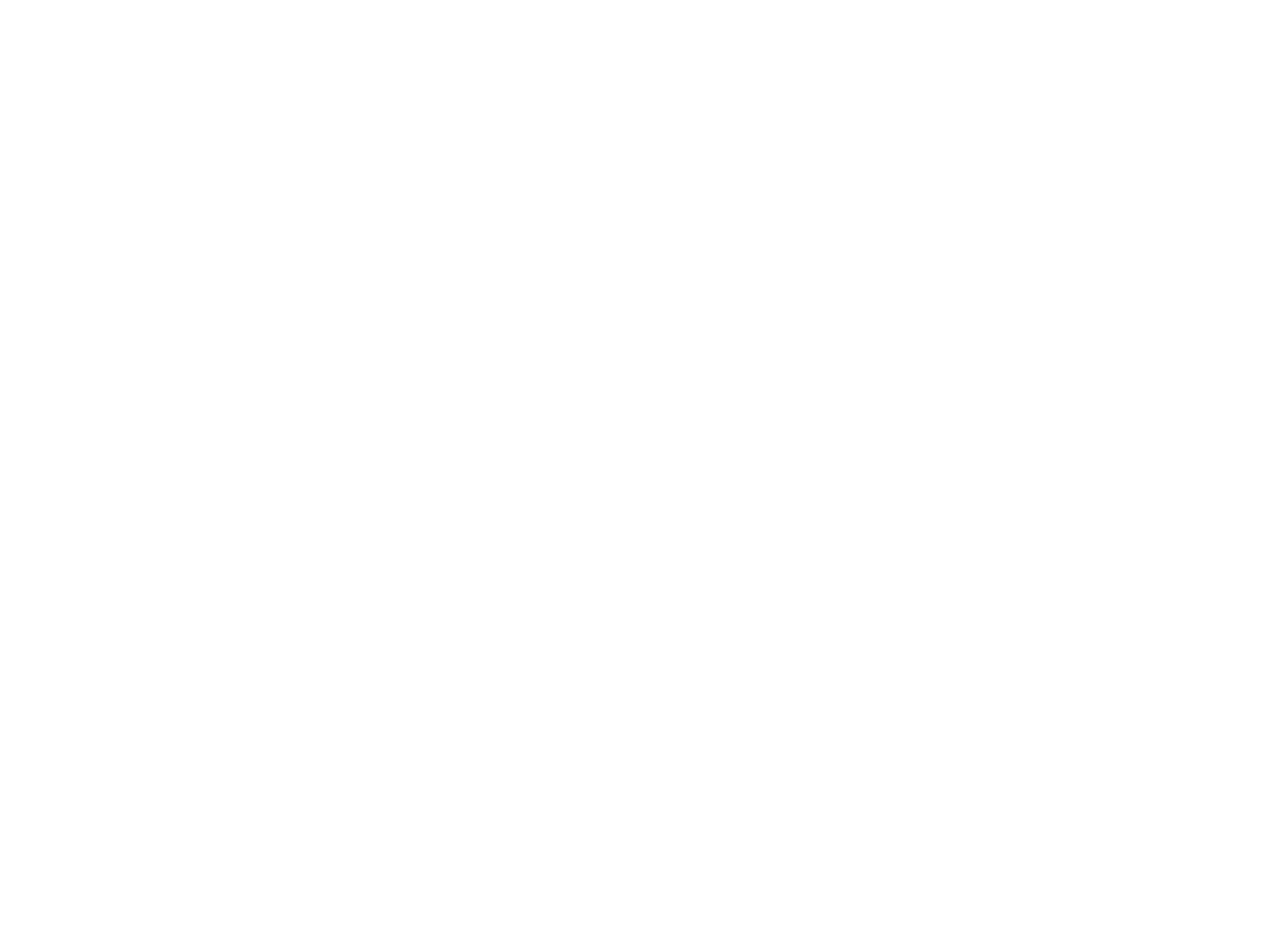
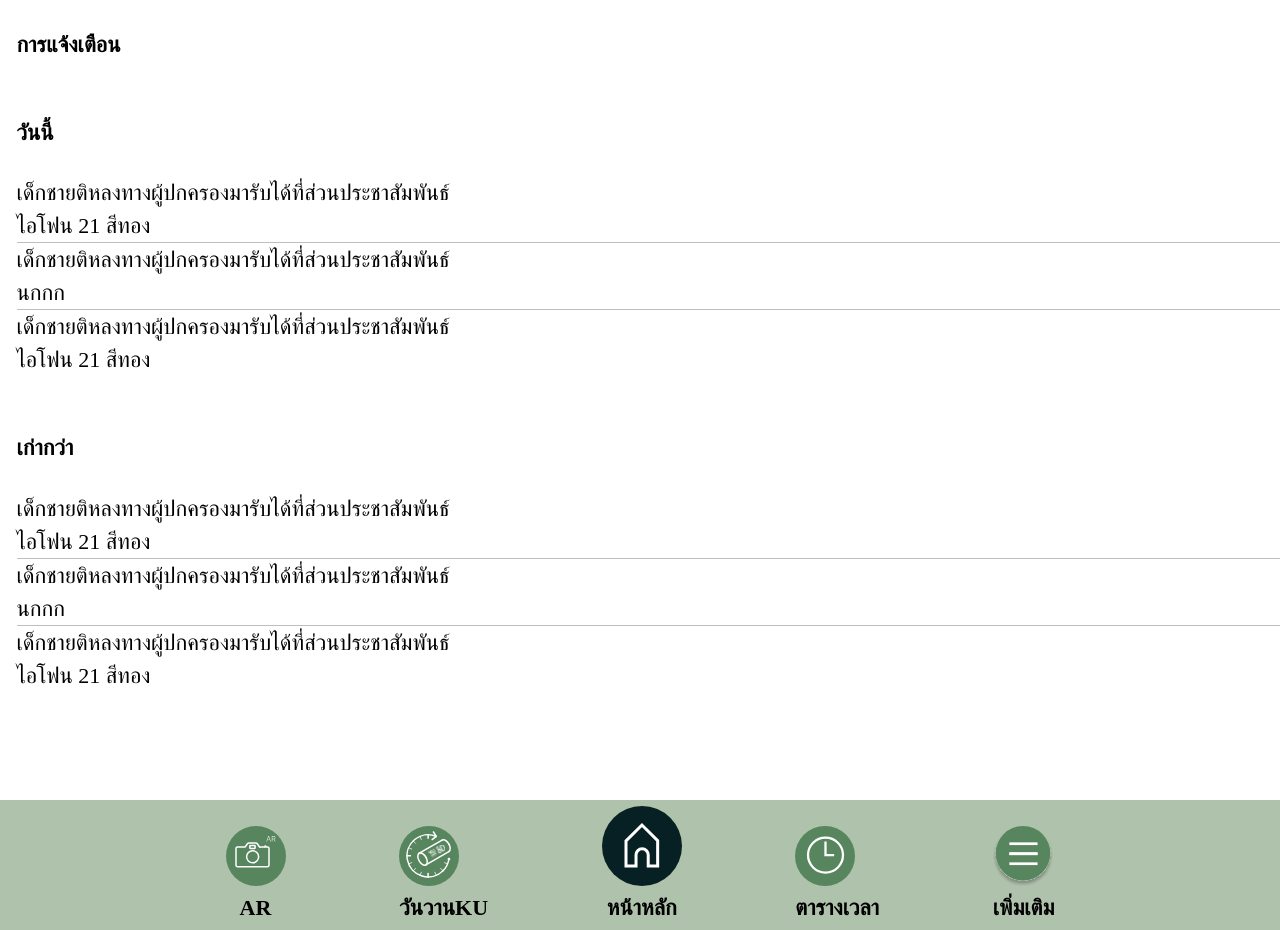
Before and after one commit to Ratchaphon1412/Kasetfair-AR, a Vue app: page /notification in a window 1280 px wide. Before the commit this address had no page. Before the commit the page ends 800 px from the top, so only its background shows below. Built offline with nearby package versions, Linux system fonts and the light colour scheme; a web font is replaced by a local one; what troisjs would draw is missing.

Commit message:
create notification page and notifylist component

```diff
--- /dev/null
+++ b/src/components/NotifyList.vue
@@ -0,0 +1,13 @@
+<script setup lang="ts">
+const props = defineProps<{
+    text: String,
+    author: String,
+}>()
+</script>
+
+<template>
+    <div>
+        <h4>{{ text }}</h4>
+        <h4>{{ author }}</h4>
+    </div>
+</template>
--- a/src/router/index.ts
+++ b/src/router/index.ts
@@ -17,6 +17,11 @@
       path: '/trois',
       name: 'trois',
       component: () => import('../views/Trois.vue')
+    },
+    {
+      path: '/notification',
+      name: 'notification',
+      component: () => import('../views/Notification.vue')
     }
   ]
 })
--- /dev/null
+++ b/src/views/Notification.vue
@@ -0,0 +1,43 @@
+<script setup lang="ts">
+import Navbar from '@/components/Navbar.vue';
+import NotifyList from '@/components/NotifyList.vue';
+import {reactive} from 'vue'
+const notifies = reactive([
+                {id:1, text:'เด็กชายติหลงทางผู้ปกครองมารับได้ที่ส่วนประชาสัมพันธ์', author: 'ไอโฟน 21 สีทอง'},
+                {id:2, text:'เด็กชายติหลงทางผู้ปกครองมารับได้ที่ส่วนประชาสัมพันธ์', author: 'นกกก'},
+                {id:3, text:'เด็กชายติหลงทางผู้ปกครองมารับได้ที่ส่วนประชาสัมพันธ์', author: 'ไอโฟน 21 สีทอง'},
+            ])
+
+</script>
+
+<template>
+    <div>
+        <div class=" min-h-screen pl-3">
+            <div class="font-bold pt-5">การแจ้งเตือน</div>
+            <div>
+                <h2 class="font-semibold pt-10 pb-5">วันนี้</h2>
+                <div class=" divide-y divide-[#BFBFBF]">
+                    <NotifyList
+                    v-for="notify in notifies"
+                    :key="notify.id"
+                    :text="notify.text"
+                    :author="notify.author"
+                    ></NotifyList>
+                </div>
+
+            </div>
+            <div>
+                <h2 class="font-semibold pt-10 pb-5">เก่ากว่า</h2>
+                    <div class=" divide-y divide-[#BFBFBF]">
+                    <NotifyList
+                    v-for="notify in notifies"
+                    :key="notify.id"
+                    :text="notify.text"
+                    :author="notify.author"
+                    ></NotifyList>
+                </div>
+            </div>
+        </div>
+        <Navbar />
+    </div>
+</template>
```
